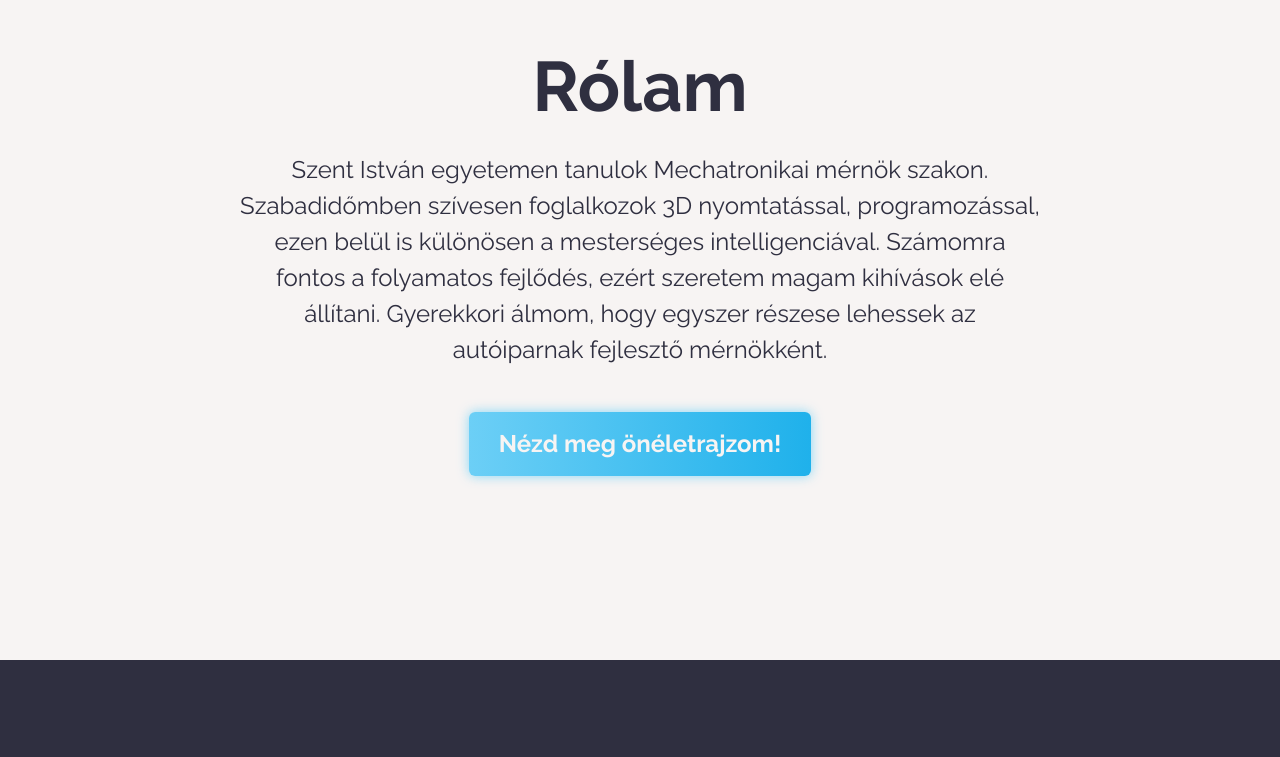
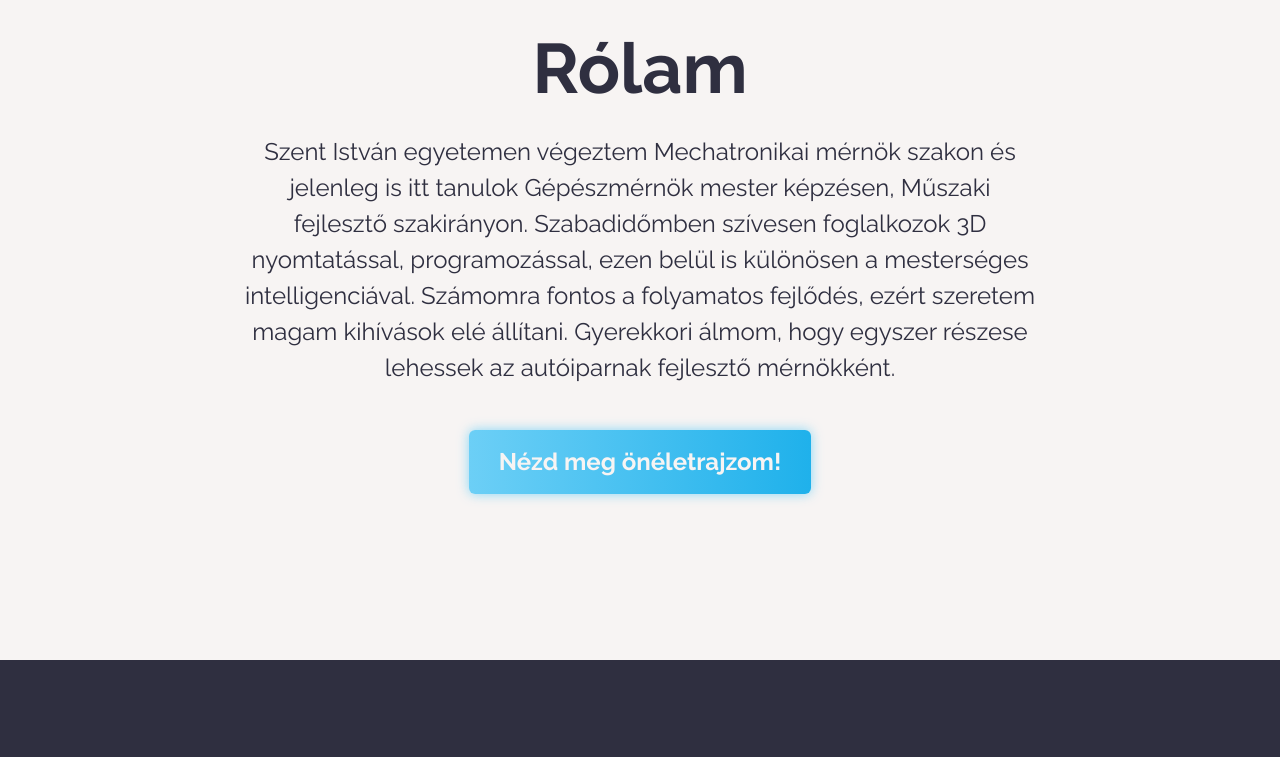
Before and after one commit to VilcsekViktor/Portfolio, a website: page public/index.html in a window 1280 px wide. Shown: the part 940-1697 px from the top of the page. Drawn offline with nearby package versions, Linux system fonts and the light colour scheme.

Commit message:
Add files via upload

```diff
--- a/public/index.html
+++ b/public/index.html
@@ -71,8 +71,7 @@
           Rólam
         </h1>
         <p class="intro-text">
-            Szent István egyetemen tanulok Mechatronikai mérnök szakon. Szabadidőmben szívesen
-            foglalkozok 3D nyomtatással, programozással, ezen belül is különösen a mesterséges intelligenciával.
+            Szent István egyetemen végeztem Mechatronikai mérnök szakon és jelenleg is itt tanulok Gépészmérnök mester képzésen, Műszaki fejlesztő szakirányon. Szabadidőmben szívesen foglalkozok 3D nyomtatással, programozással, ezen belül is különösen a mesterséges intelligenciával.
             Számomra fontos a folyamatos fejlődés, ezért szeretem magam kihívások elé állítani.
             Gyerekkori álmom, hogy egyszer részese lehessek az autóiparnak fejlesztő mérnökként.
         </p>
@@ -276,7 +275,7 @@
     <section id="footer">
       <div class="footer-container">
         <p class="footer-text">
-          © 2019 Vilcsek Viktor. <br />
+          © 2022 Vilcsek Viktor. <br />
           Minden jog fenntratva. <br />
           Designed by Agóts György, <br />
           agy.design. <br />
```
